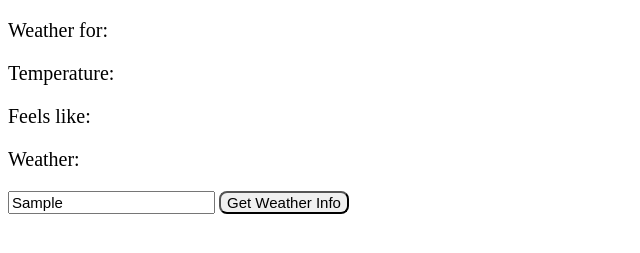
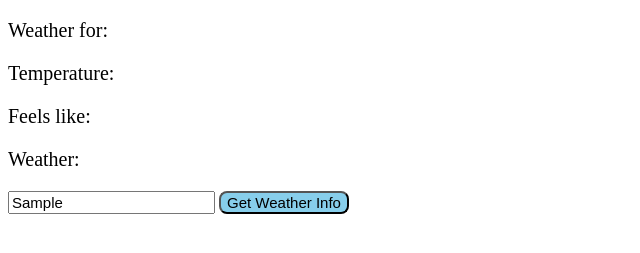
Before and after one commit to alychavez12/weather-AJAX-Lab.1, a plain HTML site: page index.html in a window 1280 px wide. Both pictures are taken after typing "Sample" into the empty fields and a click on the input "Get Weather Info". Shown: the part 61-314 px from the top of the page, without its empty margins (0-640 px from the left). Drawn offline with nearby package versions, Linux system fonts and the light colour scheme; no server answers.

Commit message:
feat: adds color to the buttom

```diff
--- a/css/style.css
+++ b/css/style.css
@@ -7,6 +7,7 @@
     font-size:15px;
 }
 
+
 p {
     font-size:20px;
 }
--- a/js/script.js
+++ b/js/script.js
@@ -7,7 +7,10 @@ const $input = $('input[type="text"]');
 let weatherData, userInput;
 
 $("form").on("submit", handleGetData)
+$(".submit").click(function(){
+  $(this).css({"background-color":"skyblue"});
 
+});
 function handleGetData(event) {
     event.preventDefault()
     /* calling preventDefault() on a 'submit' event will prevent a page refresh*/
```
